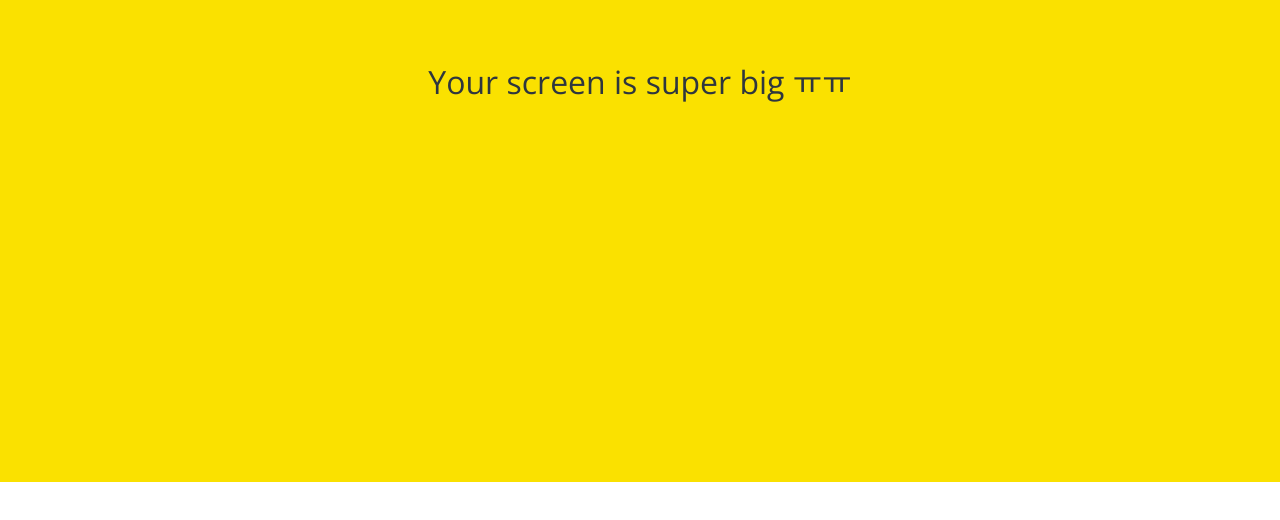
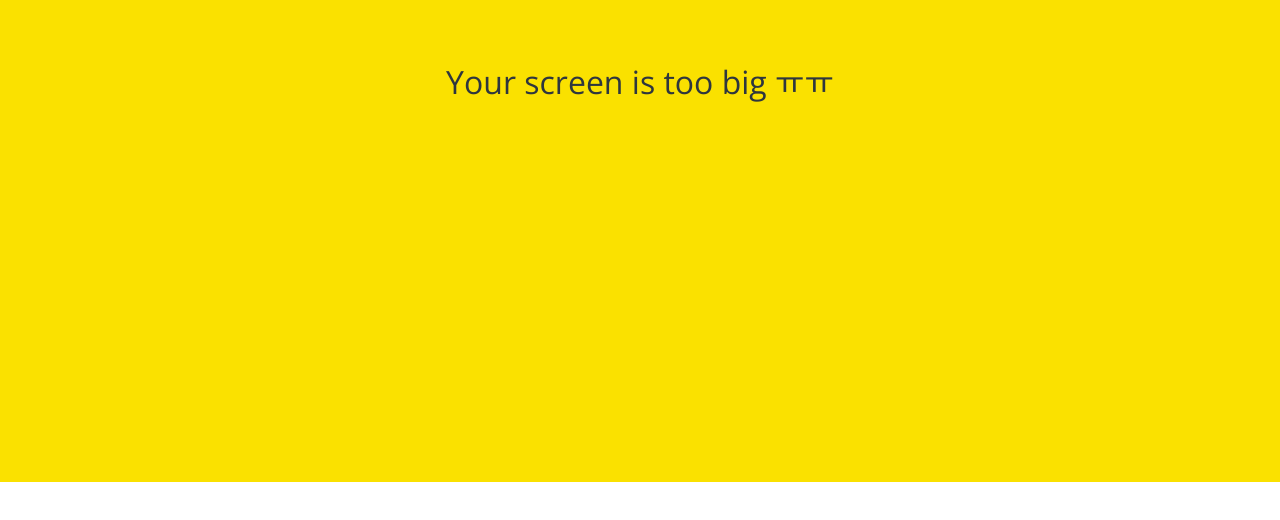
Before and after one commit to beduty/kokoa-clone, a plain HTML site: page friends.html in a window 1280 px wide. Shown: the part 318-838 px from the top of the page. Drawn offline with nearby package versions, Linux system fonts and the light colour scheme.

Commit message:
super->too

```diff
--- a/friends.html
+++ b/friends.html
@@ -99,7 +99,7 @@
         <i class="fas fa-comment"></i>
     </div>
     <div id = "no-mobile">
-        <span>Your screen is super big ㅠㅠ</span>
+        <span>Your screen is too big ㅠㅠ</span>
     </div>
 
     <!-- font Awesome 사용 Key -->
```
Also changed, not shown: find.html (+2 -2 lines).
